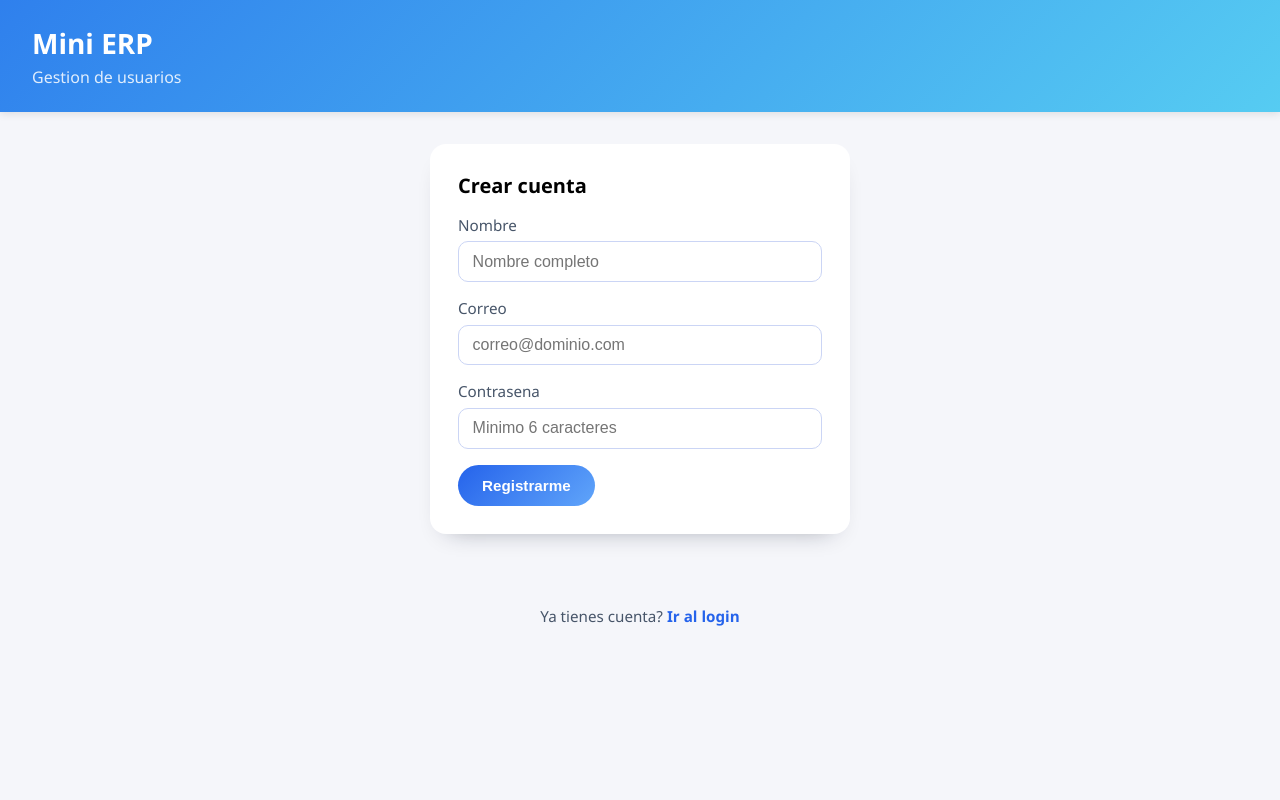
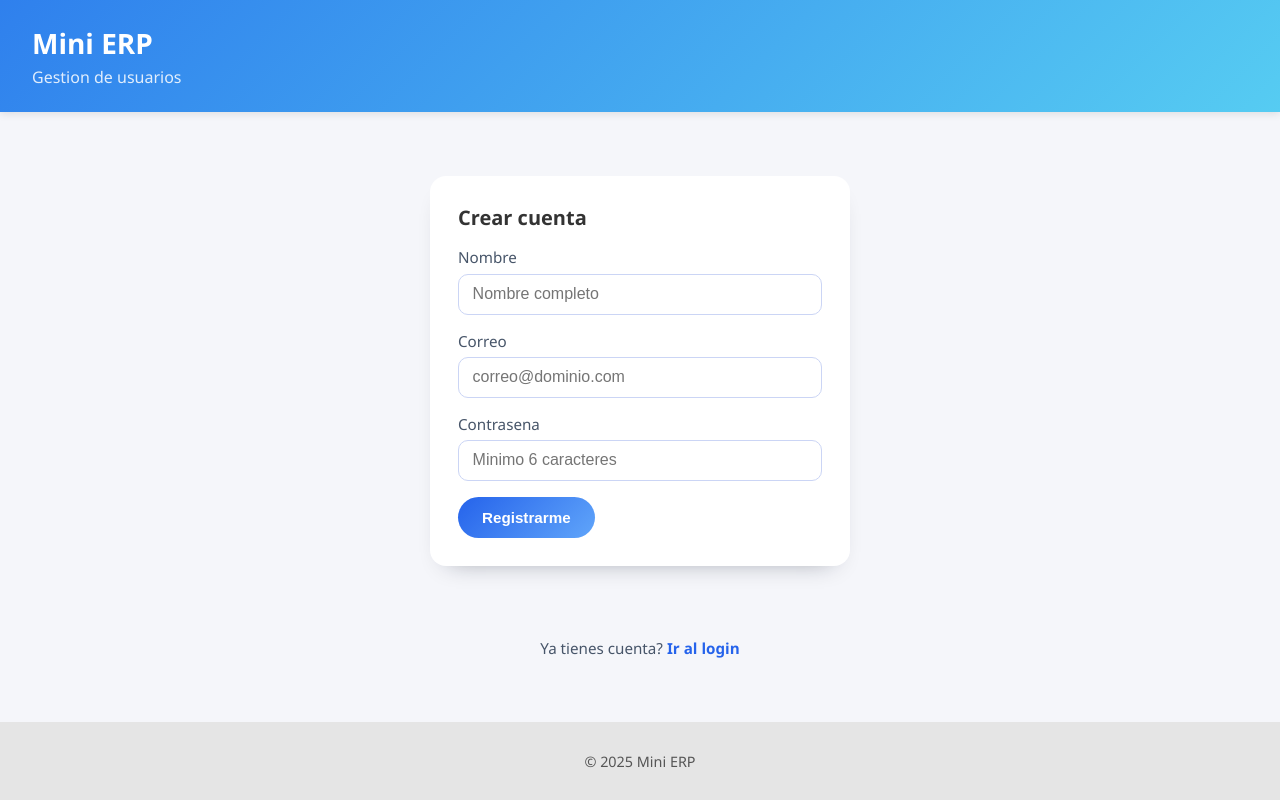
Before and after one commit to AlejoLopeda/minierp, a Vue app: page /register in a window 1280 px wide. Built offline with nearby package versions, Linux system fonts and the light colour scheme.

Commit message:
Se ajusta el layaout y se fija un header/footer para login y registro

```diff
--- a/src/App.vue
+++ b/src/App.vue
@@ -1,5 +1,6 @@
 <template>
-  <MainLayout>
+  <router-view v-if="$route.meta.noLayout" />
+  <MainLayout v-else>
     <router-view />
   </MainLayout>
 </template>
--- a/src/layaouts/MainLayout.vue
+++ b/src/layaouts/MainLayout.vue
@@ -1,44 +1,36 @@
 <template>
-  <div class="layout">
-    <header class="layout__header">
-      <h1 class="layout__title">Mini ERP</h1>
-      <p class="layout__subtitle">Gestion de usuarios</p>
+  <div class="home-layout">
+    <header class="navbar">
+      <div class="logo">Mini ERP</div>
+      <nav>
+        <ul class="nav-links">
+          <li><button @click="irA('ventas')" class="nav-btn">Ventas</button></li>
+          <li><button @click="irA('compras')" class="nav-btn">Compras</button></li>
+          <li><button @click="irA('reportes')" class="nav-btn">Reportes</button></li>
+        </ul>
+      </nav>
     </header>
-    <main class="layout__content">
+
+    <main class="home-content">
       <slot />
     </main>
+
+    <footer class="footer">
+      <p>© 2025 Mini ERP | Sistema de gestión empresarial</p>
+    </footer>
   </div>
+
 </template>
 
-<style scoped>
-.layout {
-  min-height: 100vh;
-  display: flex;
-  flex-direction: column;
+<script>
+export default {
+  name: 'MainLayout',
+  methods: {
+    irA(ruta) {
+      this.$router.push(`/${ruta}`)
+    },
+  },
 }
+</script>
 
-.layout__header {
-  padding: 1.5rem 2rem;
-  background: linear-gradient(135deg, #2f80ed, #56ccf2);
-  color: #fff;
-  box-shadow: 0 2px 8px rgba(0, 0, 0, 0.1);
-}
-
-.layout__title {
-  margin: 0;
-  font-size: 1.75rem;
-  font-weight: 600;
-}
-
-.layout__subtitle {
-  margin: 0.25rem 0 0;
-  opacity: 0.85;
-}
-
-.layout__content {
-  flex: 1;
-  padding: 2rem;
-  display: flex;
-  justify-content: center;
-}
-</style>
+<style src="../theme/HomeStyles.css"></style>
--- a/src/router/index.js
+++ b/src/router/index.js
@@ -6,8 +6,8 @@ import { useSession } from '../composables/useSession'
 
 const routes = [
   { path: '/', name: 'Home', component: HomePage, meta: { requiresAuth: true } },
-  { path: '/login', name: 'Login', component: LoginPage },
-  { path: '/register', name: 'Register', component: RegisterPage },
+  { path: '/login', name: 'Login', component: LoginPage, meta: { noLayout: true } },
+  { path: '/register', name: 'Register', component: RegisterPage, meta: { noLayout: true } },
 ]
 
 const router = createRouter({
--- a/src/theme/AuthPage.css
+++ b/src/theme/AuthPage.css
@@ -4,6 +4,47 @@
   display: flex;
   flex-direction: column;
   gap: 1.5rem;
+}
+
+/* ===== AUTH PAGE LAYOUT (HEADER/MAIN/FOOTER) ===== */
+.auth-page {
+  min-height: 100vh;
+  display: flex;
+  flex-direction: column;
+}
+
+.auth-header {
+  padding: 1.5rem 2rem;
+  background: linear-gradient(135deg, #2f80ed, #56ccf2);
+  color: #fff;
+  box-shadow: 0 2px 8px rgba(0, 0, 0, 0.1);
+}
+
+.auth-title {
+  margin: 0;
+  font-size: 1.75rem;
+  font-weight: 600;
+}
+
+.auth-subtitle {
+  margin: 0.25rem 0 0;
+  opacity: 0.85;
+}
+
+.auth-main {
+  flex: 1;
+  display: flex;
+  align-items: center;
+  justify-content: center;
+  padding: 2rem;
+}
+
+.auth-footer {
+  text-align: center;
+  padding: 15px;
+  background-color: #e5e5e5;
+  color: #555;
+  font-size: 0.9em;
 }
 
 .card {
--- a/src/views/HomePage.vue
+++ b/src/views/HomePage.vue
@@ -1,39 +1,15 @@
 <template>
-  <div class="home-layout">
-    <header class="navbar">
-      <div class="logo">Mini ERP</div>
-      <nav>
-        <ul class="nav-links">
-          <li><button @click="irA('ventas')" class="nav-btn">Ventas</button></li>
-          <li><button @click="irA('compras')" class="nav-btn">Compras</button></li>
-          <li><button @click="irA('reportes')" class="nav-btn">Reportes</button></li>
-        </ul>
-      </nav>
-    </header>
-
-    <main class="home-content">
-      <h1>Bienvenido a <span>Mini ERP</span></h1>
-      <p>
-        Gestiona tus <b>ventas</b>, <b>compras</b> y <b>reportes</b> desde un mismo lugar.
-      </p>
-      <p>Optimiza tus procesos con un sistema rápido, intuitivo y moderno.</p>
-    </main>
-
-    <footer class="footer">
-      <p>© 2025 Mini ERP | Sistema de gestión empresarial</p>
-    </footer>
+  <div>
+    <h1>Bienvenido a <span>Mini ERP</span></h1>
+    <p>
+      Gestiona tus <b>ventas</b>, <b>compras</b> y <b>reportes</b> desde un mismo lugar.
+    </p>
+    <p>Optimiza tus procesos con un sistema rápido, intuitivo y moderno.</p>
   </div>
 </template>
 
 <script>
 export default {
   name: 'HomePage',
-  methods: {
-    irA(ruta) {
-      this.$router.push(`/${ruta}`)
-    }
-  }
 }
 </script>
-
-<style scoped src="../theme/HomeStyles.css"></style>
--- a/src/views/LoginPage.vue
+++ b/src/views/LoginPage.vue
@@ -1,4 +1,11 @@
 <template>
+  <div class="auth-page">
+    <header class="auth-header">
+      <h1 class="auth-title">Mini ERP</h1>
+      <p class="auth-subtitle">Gestion de usuarios</p>
+    </header>
+
+    <main class="auth-main">
       <AuthFormLayout
         title="Iniciar sesion"
         submit-text="Entrar"
@@ -20,6 +27,13 @@
           <router-link to="/register">Ir al registro</router-link>
         </template>
       </AuthFormLayout>
+    </main>
+
+    <footer class="auth-footer">
+      <p>© 2025 Mini ERP</p>
+    </footer>
+  </div>
+
 </template>
 
 <script setup>
--- a/src/views/RegisterPage.vue
+++ b/src/views/RegisterPage.vue
@@ -1,4 +1,11 @@
 <template>
+  <div class="auth-page">
+    <header class="auth-header">
+      <h1 class="auth-title">Mini ERP</h1>
+      <p class="auth-subtitle">Gestion de usuarios</p>
+    </header>
+
+    <main class="auth-main">
       <AuthFormLayout
         title="Crear cuenta"
         submit-text="Registrarme"
@@ -29,6 +36,13 @@
           <router-link to="/login">Ir al login</router-link>
         </template>
       </AuthFormLayout>
+    </main>
+
+    <footer class="auth-footer">
+      <p>© 2025 Mini ERP</p>
+    </footer>
+  </div>
+
 </template>
 
 <script setup>
```
Lines whose indentation alone changed are shown as unchanged.
